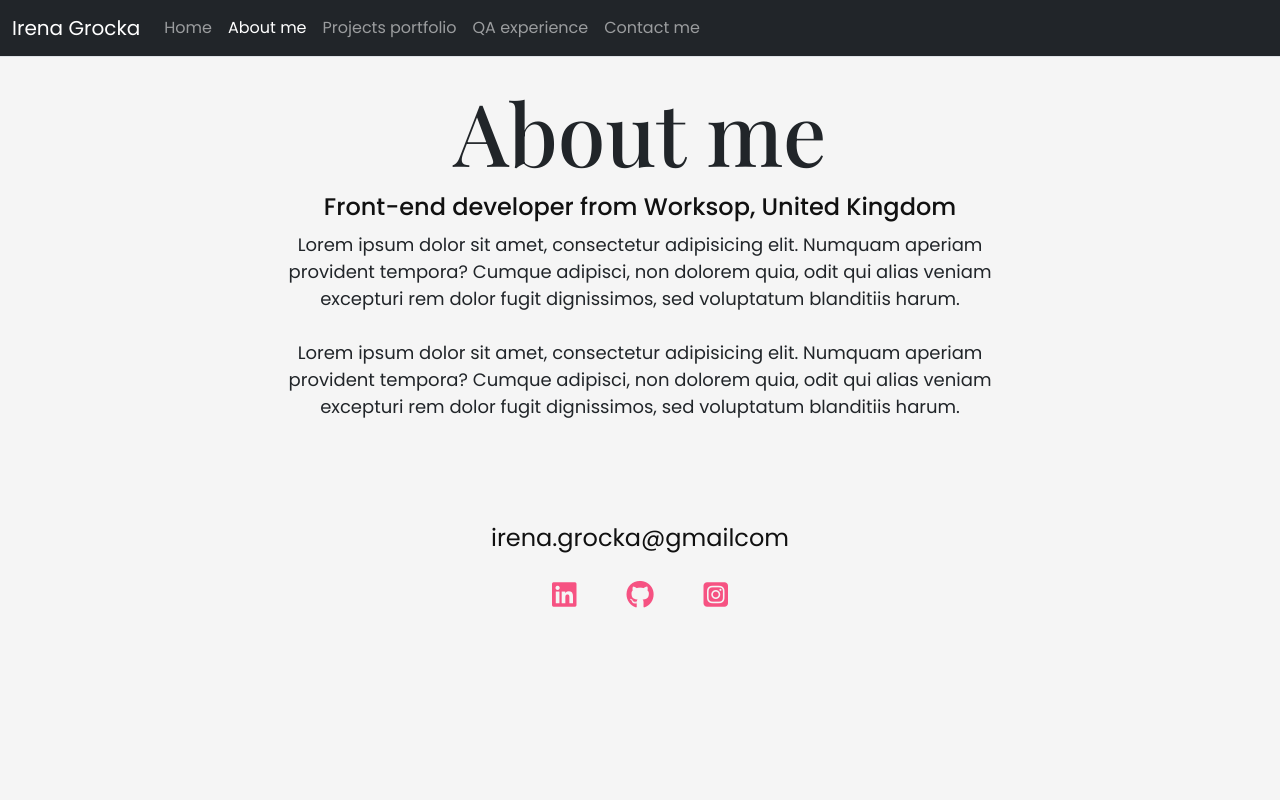
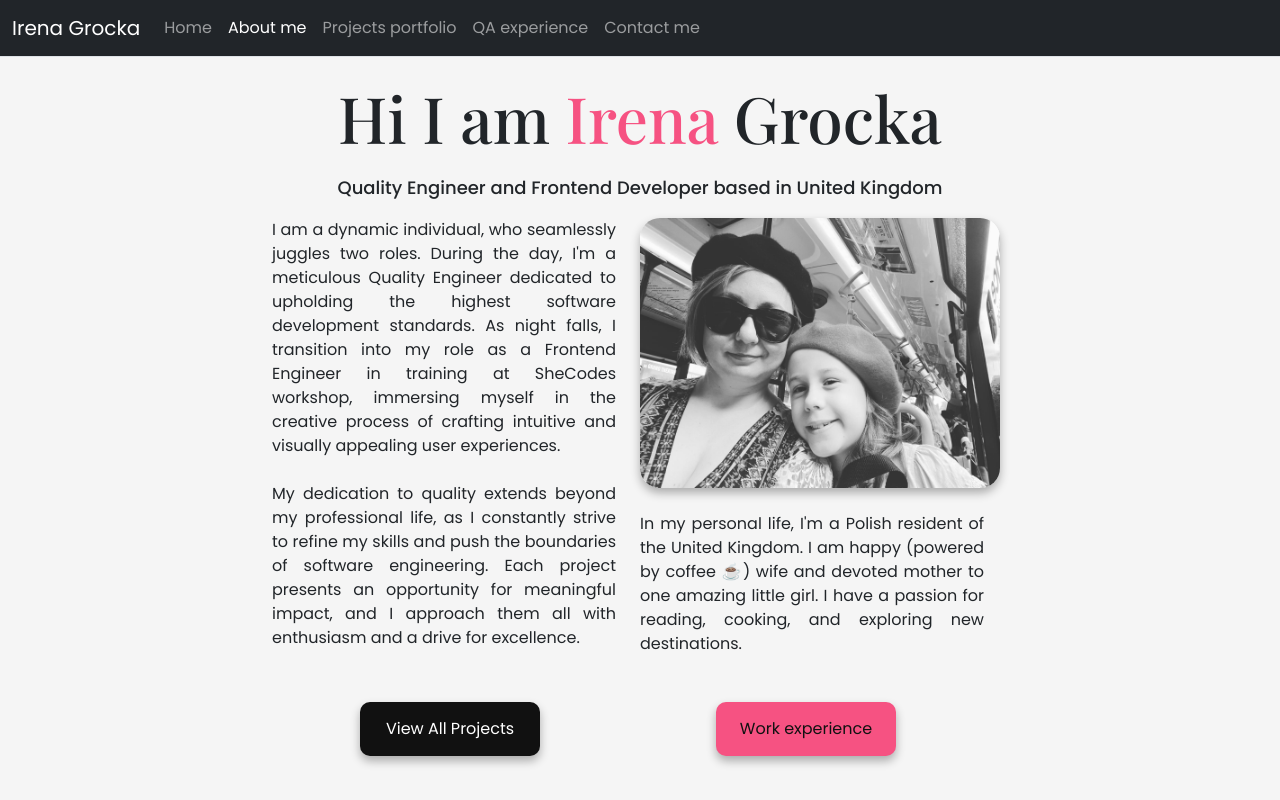
Before and after one commit to irenagrocka-ad/portfolio-page-irena-grocka, a website: page about.html in a window 1280 px wide. Shown: the top 800 px of the page. Drawn offline with nearby package versions, Linux system fonts and the light colour scheme; a web font is replaced by a local one.

Commit message:
about page

```diff
--- a/about.html
+++ b/about.html
@@ -1,111 +1,85 @@
 <!DOCTYPE html>
 <html lang="en">
+
 <head>
   <meta charset="UTF-8" />
-    <meta
-      name="description"
-      content="This is portfolio of Irena Grocka quality engineer and front end developer."
-    />
+  <meta name="description" content="This is portfolio of Irena Grocka quality engineer and front end developer." />
   <meta http-equiv="X-UA-Compatible" content="IE=edge" />
   <link rel="preconnect" href="https://fonts.googleapis.com" />
   <link rel="preconnect" href="https://fonts.gstatic.com" crossorigin />
   <link
     href="https://fonts.googleapis.com/css2?family=Playfair+Display:ital,wght@0,400..900;1,400..900&family=Poppins:ital,wght@0,100;0,200;0,300;0,400;0,500;0,600;0,700;0,800;0,900;1,100;1,200;1,300;1,400;1,500;1,600;1,700;1,800;1,900&display=swap"
-      rel="stylesheet"
-    />
-    <script
-      src="https://kit.fontawesome.com/d4de4fcb96.js"
-      crossorigin="anonymous"
-    ></script>
-    <link
-      href="https://cdn.jsdelivr.net/npm/bootstrap@5.3.0-alpha1/dist/css/bootstrap.min.css"
-      rel="stylesheet"
-      integrity="sha384-GLhlTQ8iRABdZLl6O3oVMWSktQOp6b7In1Zl3/Jr59b6EGGoI1aFkw7cmDA6j6gD"
-      crossorigin="anonymous"
-    />
-    <script
-      src="https://cdn.jsdelivr.net/npm/@popperjs/core@2.11.8/dist/umd/popper.min.js"
+    rel="stylesheet" />
+  <script src="https://kit.fontawesome.com/d4de4fcb96.js" crossorigin="anonymous"></script>
+  <link href="https://cdn.jsdelivr.net/npm/bootstrap@5.3.0-alpha1/dist/css/bootstrap.min.css" rel="stylesheet"
+    integrity="sha384-GLhlTQ8iRABdZLl6O3oVMWSktQOp6b7In1Zl3/Jr59b6EGGoI1aFkw7cmDA6j6gD" crossorigin="anonymous" />
+  <script src="https://cdn.jsdelivr.net/npm/@popperjs/core@2.11.8/dist/umd/popper.min.js"
     integrity="sha384-I7E8VVD/ismYTF4hNIPjVp/Zjvgyol6VFvRkX/vR+Vc4jQkC+hVqc2pM8ODewa9r"
-      crossorigin="anonymous"
-    ></script>
-    <script
-      src="https://cdn.jsdelivr.net/npm/bootstrap@5.3.3/dist/js/bootstrap.min.js"
+    crossorigin="anonymous"></script>
+  <script src="https://cdn.jsdelivr.net/npm/bootstrap@5.3.3/dist/js/bootstrap.min.js"
     integrity="sha384-0pUGZvbkm6XF6gxjEnlmuGrJXVbNuzT9qBBavbLwCsOGabYfZo0T0to5eqruptLy"
-      crossorigin="anonymous"
-    ></script>
+    crossorigin="anonymous"></script>
   <meta name="viewport" content="width=device-width, initial-scale=1.0" />
   <title>Irena Grocka front-end developer portfolio</title>
   <link rel="stylesheet" href="/css/style.css" />
 </head>
-  <body>
-    <nav
-      class="navbar navbar-expand-lg navbar-dark bg-dark border-bottom border-body fixed-top"
-    >
+
+<body class="about-page">
+  <nav class="navbar navbar-expand-lg navbar-dark bg-dark border-bottom border-body fixed-top">
     <div class="container-fluid">
       <a class="navbar-brand" href="index.html">Irena Grocka</a>
-        <button
-          class="navbar-toggler"
-          type="button"
-          data-bs-toggle="collapse"
-          data-bs-target="#navbarNavAltMarkup"
-          aria-controls="navbarNavAltMarkup"
-          aria-expanded="false"
-          aria-label="Toggle navigation"
-        >
+      <button class="navbar-toggler" type="button" data-bs-toggle="collapse" data-bs-target="#navbarNavAltMarkup"
+        aria-controls="navbarNavAltMarkup" aria-expanded="false" aria-label="Toggle navigation">
         <span class="navbar-toggler-icon"></span>
       </button>
       <div class="collapse navbar-collapse" id="navbarNavAltMarkup">
         <div class="navbar-nav">
-            <a
-              class="nav-link"
-              aria-current="page"
-              title="Portfolio Home Page"
-              href="index.html"
-              >Home</a
-            >
-            <a class="nav-link active" title="About Irena Grocka" href="about.html"
-              >About me</a
-            >
-            <a
-              class="nav-link "
-              title="Portfolio Irena Grocka"
-              href="porfolio.html"
-              >Projects portfolio</a
-            >
-            <a
-              class="nav-link"
-              title="Quality experience Irena Grocka"
-              href="qa_experience.html"
-              >QA experience</a
-            >
-            <a
-              class="nav-link"
-              title="Contact Irena Grocka"
-              href="about.html#contact"
-              >Contact me</a
-            >
+          <a class="nav-link" aria-current="page" title="Portfolio Home Page" href="index.html">Home</a>
+          <a class="nav-link active" title="About Irena Grocka" href="about.html">About me</a>
+          <a class="nav-link " title="Portfolio Irena Grocka" href="porfolio.html">Projects portfolio</a>
+          <a class="nav-link" title="Quality experience Irena Grocka" href="qa_experience.html">QA experience</a>
+          <a class="nav-link" title="Contact Irena Grocka" href="about.html#contact">Contact me</a>
         </div>
       </div>
     </div>
   </nav>
-
-    <h1 class="mt-15">About me</h1>
-    <h3>Front-end developer from Worksop, United Kingdom</h3>
-    <div class="about-paragraphs">
+  <h1 class="mt-15">Hi I am <span class="name">Irena</span> Grocka</h1>
+      <h2>Quality Engineer and Frontend Developer based in United Kingdom</h2>
+  <div class="container row">
+    <div class="col-lg-6 about-section">
       <p>
-        Lorem ipsum dolor sit amet, consectetur adipisicing elit. Numquam
-        aperiam provident tempora? Cumque adipisci, non dolorem quia, odit qui
-        alias veniam excepturi rem dolor fugit dignissimos, sed voluptatum
-        blanditiis harum.
+        I am a dynamic individual, who seamlessly juggles two roles.
+        During the day, I'm a meticulous Quality Engineer dedicated to upholding the highest software development
+        standards.
+        As night falls, I transition into my role as a Frontend Engineer in training at
+        SheCodes workshop, immersing myself in the creative process of crafting intuitive and visually appealing user
+        experiences.
         <br />
         <br />
-        Lorem ipsum dolor sit amet, consectetur adipisicing elit. Numquam
-        aperiam provident tempora? Cumque adipisci, non dolorem quia, odit qui
-        alias veniam excepturi rem dolor fugit dignissimos, sed voluptatum
-        blanditiis harum.
+        My dedication to quality extends beyond my professional life, as I constantly strive to
+        refine my skills and push the boundaries of software engineering.
+        Each project presents an opportunity for meaningful impact,
+        and I approach them all with enthusiasm and a drive for excellence.
+
       </p>
     </div>
+    <div class="col-lg-6 about-section">
 
+      <img src="images/about.jpeg" alt="image of irena grocka" class="hero-img" />
+        <p>
+          <br/>
+        In my personal life, I'm a Polish resident of the United Kingdom.
+        I am happy (powered by coffee ☕️) wife and devoted mother to one amazing little girl.
+        I have a passion for reading, cooking, and exploring new destinations.
+      </p>
+    </div>
+          <div class="navigation-links">
+        <a href="porfolio.html" title="Portfolio Irena Grocka" class="primary-button">View all projects</a>
+        <a href="qa_experience.html" title="Work experience Irena Grocka" class="secondary-button">Work
+          experience</a>
+      </div>
+
+  </div>
   <footer>
     <div class="mt-200">
       <a href="mailto:[email]" title="Email Irena Grocka" class="email-link">
@@ -127,4 +101,5 @@
   </footer>
 </body>
 </body>
+
 </html>
--- a/css/style.css
+++ b/css/style.css
@@ -74,15 +74,13 @@ button {
 }
 .navigation-links {
   display: flex;
-  margin-top: 20px;
-  margin-bottom: 40px;
-  justify-content: space-evenly;
+  justify-content: space-around;
 }
 
 .primary-button {
   border-radius: 10px;
-  padding: 20px 15px;
-  margin: 50px;
+  padding: 15px 15px;
+  margin: 30px;
   text-decoration: none;
   text-transform: capitalize;
   background: var(--secondary-color);
@@ -102,8 +100,8 @@ button {
   background-color: var(--branding-color);
   box-shadow: var(--box-shadow);
   text-decoration: none;
-  margin: 50px;
-  padding: 20px 15px;
+  margin: 30px;
+  padding: 15px 15px;
   border-radius: 10px;
   font-size: 16px;
 }
@@ -151,7 +149,7 @@ button {
     margin-top: 50px;
   }
   .project {
-    max-width: 200px;
+    max-width: 300px;
   }
   .project .secondary-button {
     max-width: 75px;
@@ -162,6 +160,32 @@ button {
 
 footer {
   margin-top: 100px;
+  text-align: center;
+}
+.about-page h1 {
+  font-size: 64px;
+  text-align: center;
+}
+.about-page h2 {
+  font-size: 18px;
+  margin: 20px 10px;
+}
+.about-page p {
+  font-size: 16px;
+  text-align: justify;
+}
+.about-page img {
+  width: 360px;
+}
+
+.about-page .primary-button {
+  display: block;
+  width: 180px;
+  text-align: center;
+}
+.about-page .secondary-button {
+  display: block;
+  width: 180px;
   text-align: center;
 }
 .social-links {
@@ -186,7 +210,7 @@ footer {
   width: 900px;
 }
 .project p {
-  text-align: left;
+  text-align: justify;
   padding: 16px;
 }
 .project img {
```
Also changed, not shown: images/about.jpeg (added). Lines whose indentation alone changed are shown as unchanged.
